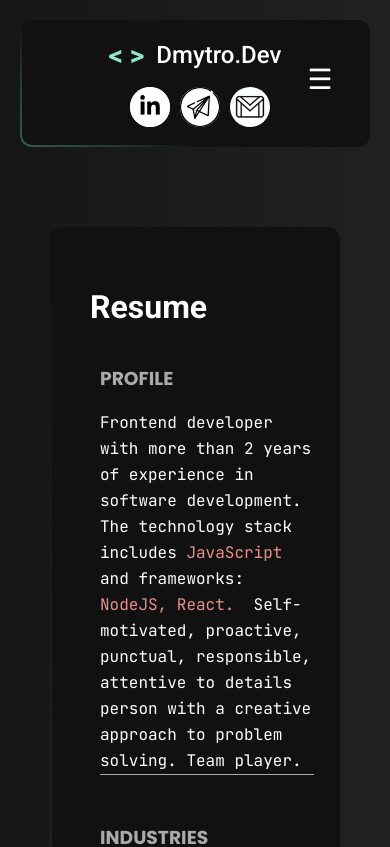
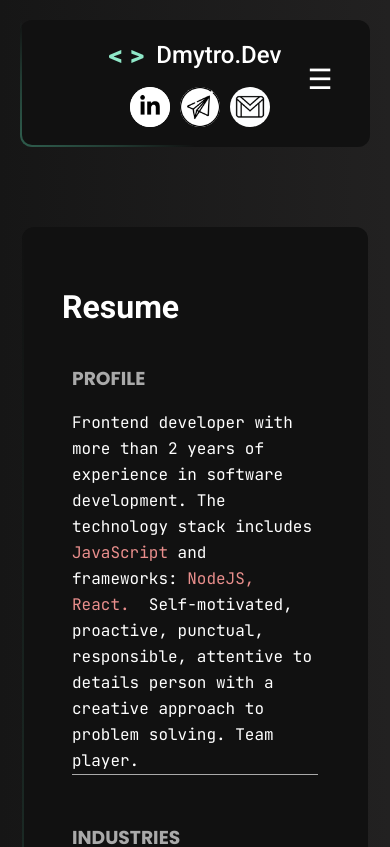
Before and after one commit to Grenky/myportfolio, a React (Create React App) app: page /resume in a window 390 px wide. Shown: the top 847 px of the page. Built offline with nearby package versions, Linux system fonts and the light colour scheme.

Commit message:
update mobile version 11

```diff
--- a/src/pages/Contacts/ContactsComponents/ContactsContentStyle.module.scss
+++ b/src/pages/Contacts/ContactsComponents/ContactsContentStyle.module.scss
@@ -226,4 +226,8 @@
             }
         }
     }
+    @media (max-width: 360px) {
+        max-width: calc(100% - 1px - 80px);
+        margin: 0px;
+    }
 }
--- a/src/pages/Resume/ResumeComponents/ResumeContentStyle.module.scss
+++ b/src/pages/Resume/ResumeComponents/ResumeContentStyle.module.scss
@@ -147,7 +147,6 @@
         line-height: 26px;
       }
     }
-
 }
 @media (max-width: 400px) {
   .resume-content-wrapper .resume-content .first-info {
@@ -155,3 +154,8 @@
     margin-bottom: 0;
   }
 }
+@media (max-width: 400px) {
+  .resume-content-wrapper {
+    max-width: calc(100% - 4px - 80px);
+  }
+}
```
